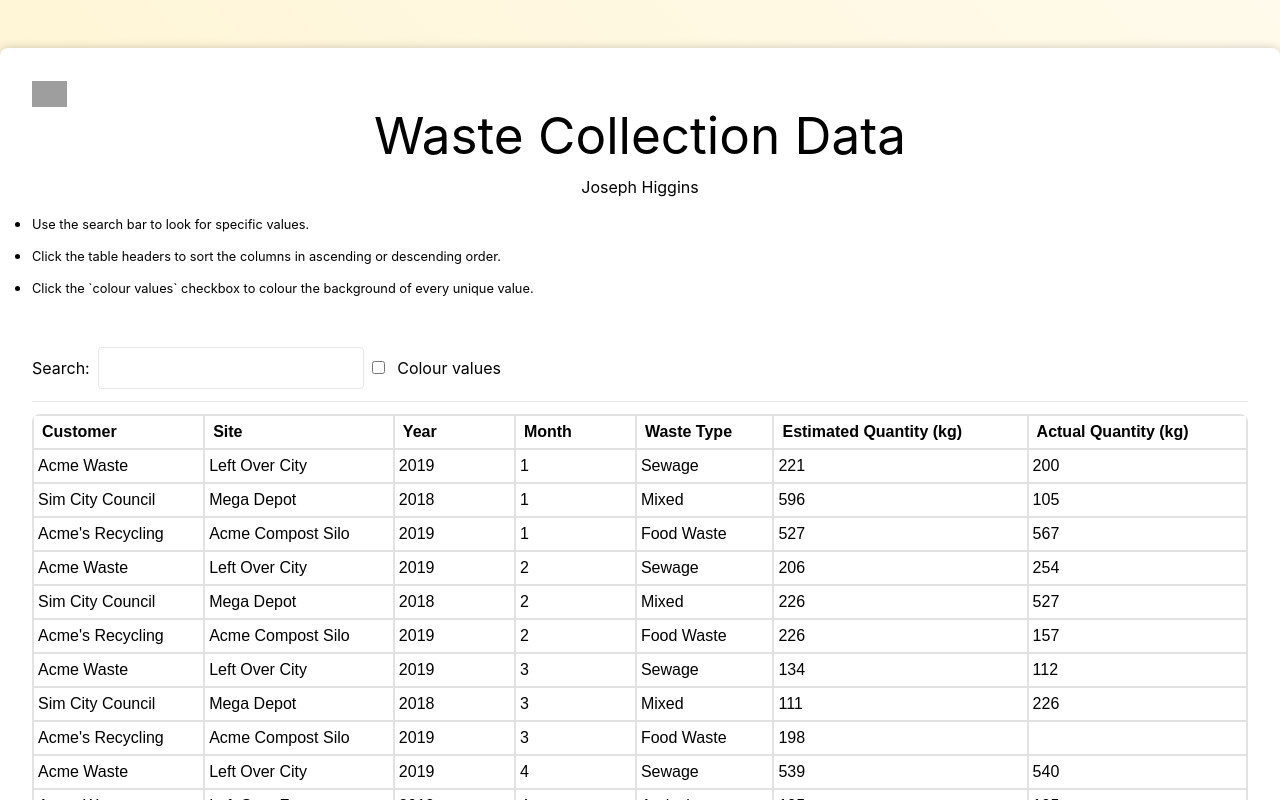
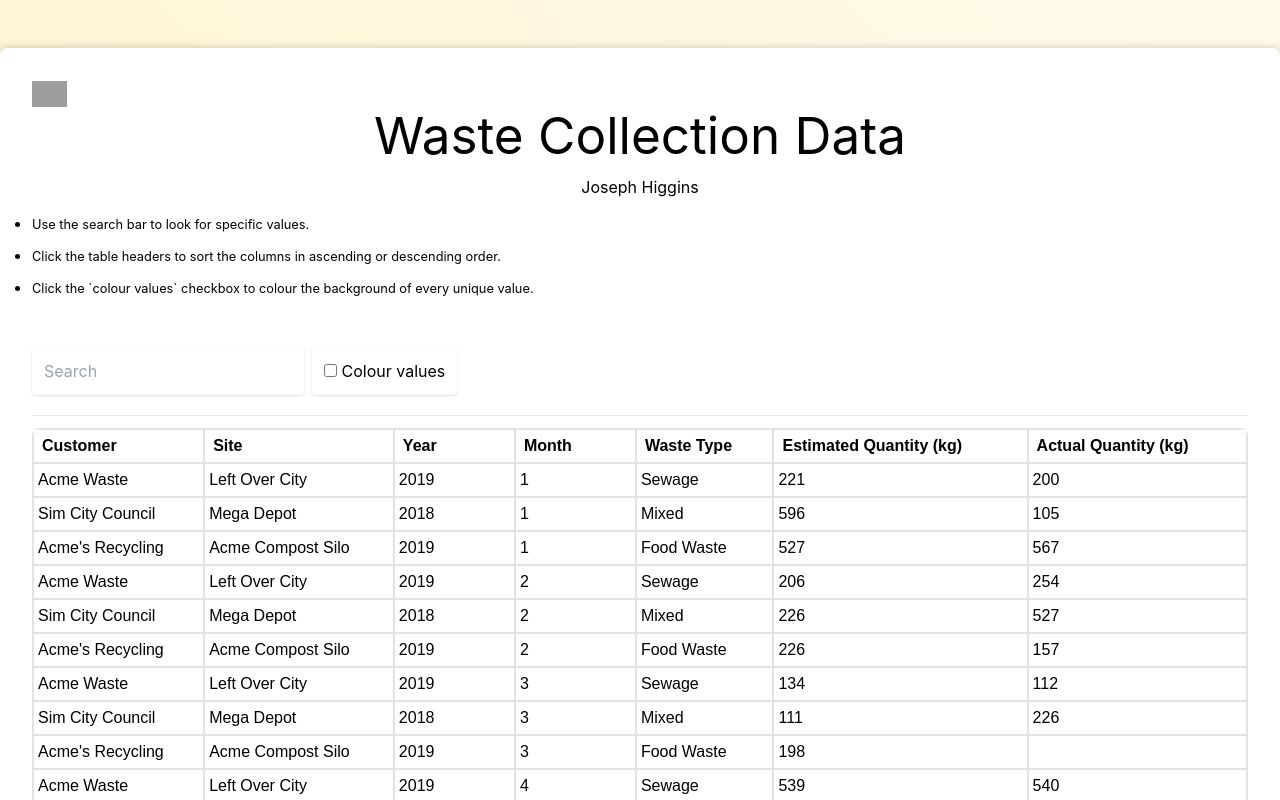
Before and after one commit to JoeLimewire/Podfather_assignment_JH, a Vue app: page / in a window 1280 px wide. Shown: the top 800 px of the page. Built offline with nearby package versions, Linux system fonts and the light colour scheme; grey boxes are pictures that could not be loaded.

Commit message:
Styled filter inputs to makr them look a little nicer

```diff
--- a/src/components/TableData.vue
+++ b/src/components/TableData.vue
@@ -65,10 +65,11 @@ export default {
 
 <template>
   <div class="controls">
-    <span class="mr-2">Search:</span>
-    <input type="text" v-on:input="(e) => onSearch(e)" class="mr-2 border p-2 rounded bg-white" />
-    <input type="checkbox" id="colour-values" title="Colour table values" class="mr-2" v-model="isColourChecked" />
-    <label for="colour-values"> Colour values</label>
+    <input type="text" v-on:input="(e) => onSearch(e)" class="mr-2 mb-2 bg-white shadow rounded border-0 p-3" placeholder="Search" />
+    <div class="inline-block p-3 rounded shadow select-none bg-white">
+      <input type="checkbox" id="colour-values" title="Colour table values" v-model="isColourChecked" />
+      <label for="colour-values"> Colour values</label>
+    </div>
   </div>
 
   <hr class="my-3" />
```
